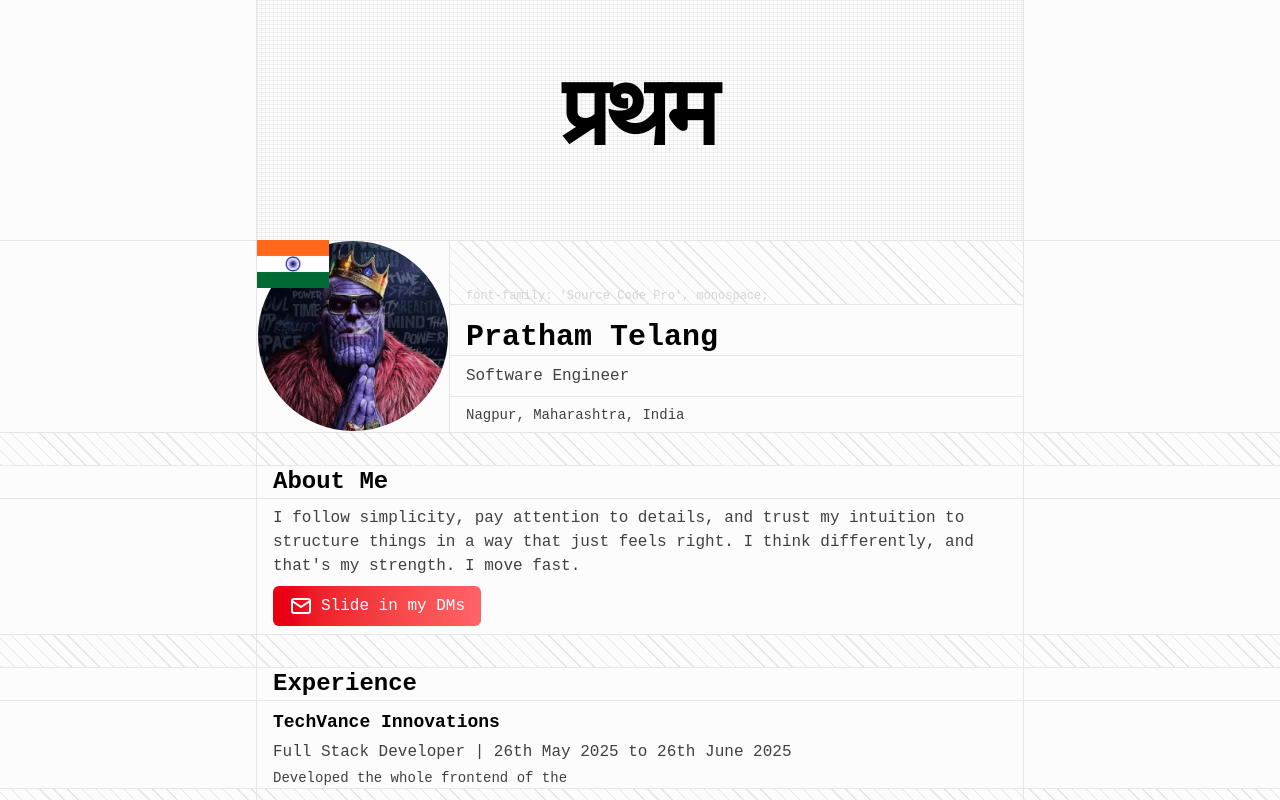
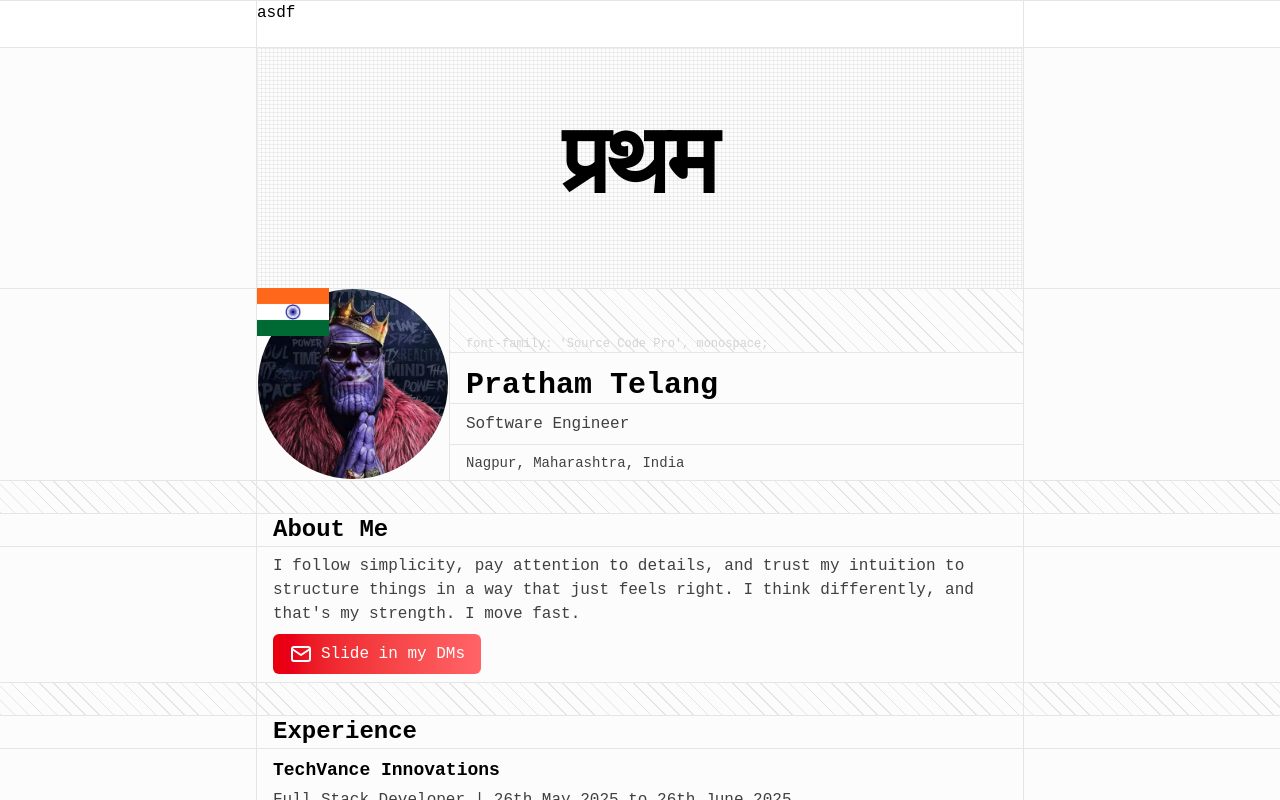
Before and after one commit to PrathamTelang/portfolio, a Next.js app: page / in a window 1280 px wide. Shown: the top 800 px of the page. Built offline with nearby package versions, Linux system fonts and the light colour scheme.

Commit message:
Add Navbar component and update layout
Introduces a new Navbar component for site navigation and updates the Background component to add top padding. The main page layout is adjusted to include the Navbar at the top, improving overall structure and user experience.

```diff
--- a/src/app/components/Backgroud.tsx
+++ b/src/app/components/Backgroud.tsx
@@ -2,7 +2,7 @@ import '@/app/globals.css'
 
 export const Background = () => {
   return (
-    <div className="flex w-screen  items-center justify-center">
+    <div className="flex w-screen pt-12  items-center justify-center">
       <div className=" w-3/5 border-x border-[#E5E5E5] max-[475px]:w-screen">
       <div className="w-full h-60 flex justify-center items-center
                       relative overflow-hidden
--- /dev/null
+++ b/src/app/components/Navbar.tsx
@@ -0,0 +1,8 @@
+export const Navbar = () => {
+    return (
+        <div className="flex w-screen justify-center h-12 fixed top-0 mb-2 border-y border-[#E5E5E5] bg-white z-10">
+            <div className="w-3/5 border-x border-[#E5E5E5] max-[475px]:w-11/12">asdf</div>
+        </div>
+
+    )
+}
--- a/src/app/page.tsx
+++ b/src/app/page.tsx
@@ -1,5 +1,3 @@
-import Image from "next/image";
-import { Header } from "./components/Header";
 import { About } from "./components/About";
 import { Experience } from "./components/Experience";
 import { Hero } from "./components/Hero";
@@ -10,12 +8,14 @@ import { Skills } from "./components/TechStack";
 import { Education } from "./components/Education";
 import SocialLinks from "./components/SocialLink";
 import Projects from "./components/Projects"
+import { Navbar } from "./components/Navbar";
 
 
 export default function Home() {
   return (
    <div className="max-w-screen overflow-x-hidden">
     <div className="h-full max-w-screen bg-[#FCFCFC]">
+      <Navbar/>
       <Background/>
       <Line/>
       <Hero />
```
